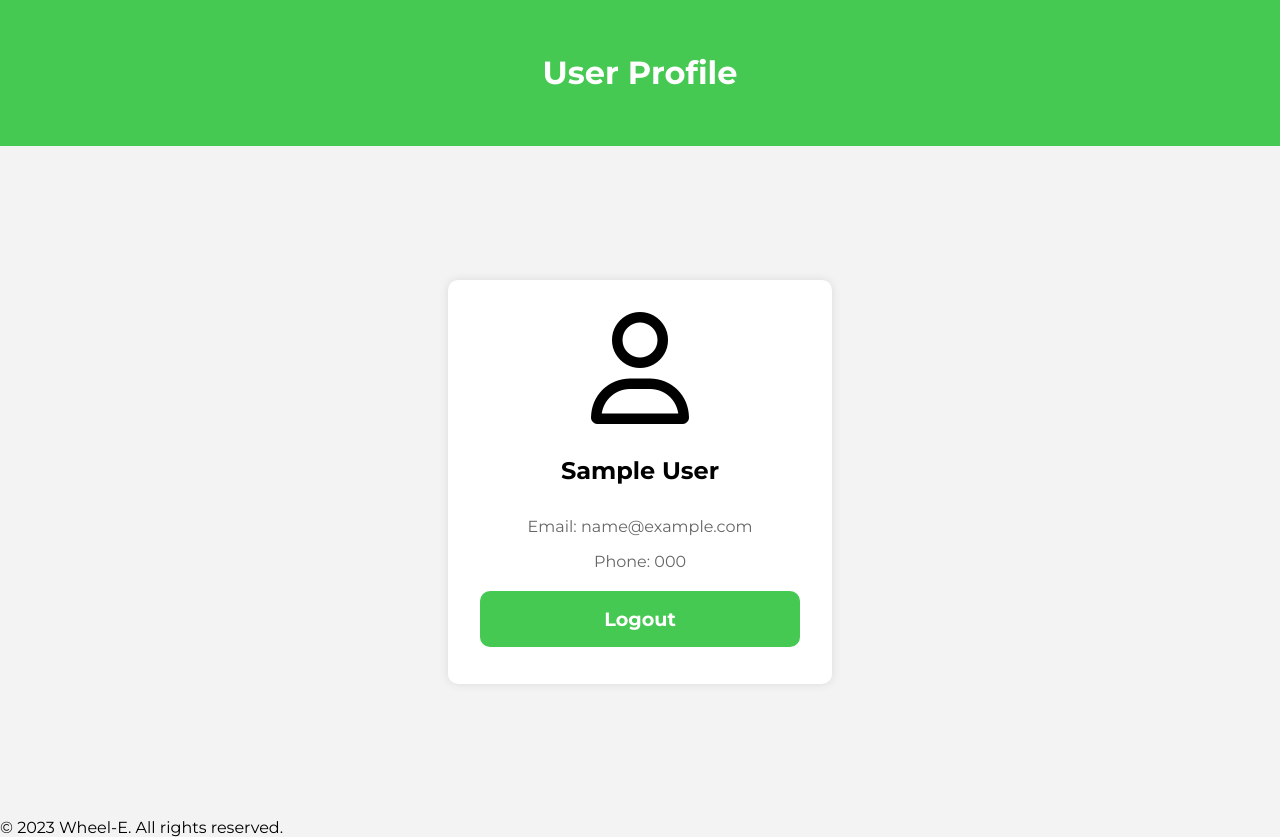
After one commit to PranavRao18/Wheel-E, a Django app: template wheele/main/templates/registration/user_profile.html in a window 1280 px wide. The commit adds this page. Run offline with Django 4.2, Linux system fonts and the light colour scheme; the template is opened without the code that fills it: most values are stand-ins (such as "Sample title", 1, 10 or a date in 2020).

Commit message:
user_profile and dashboard underscore firstname

```diff
--- a/wheele/main/templates/registration/dashboard.html
+++ b/wheele/main/templates/registration/dashboard.html
@@ -190,7 +190,7 @@
                 <div id="map" style="height: 100vh; width: 100vw;"></div>
             <div class="body">
                 <div class="card">
-                    <p>Hello, {{ user.firstname }}! Book a ride now:</p>
+                    <p>Hello, {{ user.first_name }}! Book a ride now:</p>
 
                         <div>
                             <label for="locationA">Location A:</label>
--- /dev/null
+++ b/wheele/main/templates/registration/user_profile.html
@@ -0,0 +1,114 @@
+{% load static %}
+<!DOCTYPE html>
+<html lang="en">
+<head>
+    <meta charset="UTF-8">
+    <meta name="viewport" content="width=device-width, initial-scale=1.0">
+    <title>User Profile</title>
+    <link href="https://fonts.googleapis.com/css2?family=Montserrat:wght@400;500;600;700&display=swap" rel="stylesheet">
+    <link rel="stylesheet" href="https://cdnjs.cloudflare.com/ajax/libs/font-awesome/6.4.2/css/all.min.css">
+    <style>
+        /* ... (previous CSS styles) ... */
+        :root {
+            --green: #45C952;
+        }
+
+        *::selection{
+            background-color: var(--green);
+            color: #fff;
+        }
+        body {
+            margin: 0;
+            padding: 0;
+            font-family: 'Montserrat', sans-serif;
+            background-color: #f3f3f3;
+        }
+
+        header {
+            background-color: #45C952;
+            color: #fff;
+            text-align: center;
+            padding: 2rem;
+        }
+
+        .user-profile-container {
+            display: flex;
+            justify-content: center;
+            align-items: center;
+            height: calc(100vh - 8rem);
+        }
+
+        .user-card {
+            background-color: #fff;
+            padding: 2rem;
+            border-radius: 10px;
+            box-shadow: 0px 0px 10px rgba(0, 0, 0, 0.1);
+            display: flex;
+            align-items: center;
+            justify-content: center;
+            flex-direction: column;
+            text-align: center;
+        }
+
+        .user-info h1 {
+            padding: 1rem;
+            font-size: 1.5rem;
+            margin-bottom: 1rem;
+        }
+
+        .user-info p {
+            font-size: 1rem;
+            color: #666;
+            margin-bottom: 1rem;
+        }
+
+
+        .btn {
+            background-color: var(--green);
+            font-family: 'Montserrat';
+            font-weight: bold;
+            color: white;
+            padding: 1rem;
+            border: none;
+            margin: 0.3rem 0;
+            border-radius: 10px;
+            cursor: pointer;
+            font-size: 1.2rem;
+            width: 20rem;
+        }
+
+        .btn:hover {
+            transform: scale(1.05);
+        }
+    </style>
+</head>
+<body>
+    <header>
+        <h1>User Profile</h1>
+    </header>
+
+    <div class="user-profile-container">
+        <div class="user-card">
+            <div class="user-avatar">
+                <i class="fa-regular fa-user fa-7x"></i>
+            </div>
+            <div class="user-info">
+                <h1>{{ profile.full_name }}</h1>
+                <p>Email: {{ profile.email }}</p>
+                <p>Phone: {{ profile.phone }}</p>
+                <button class="btn" onclick="logout()">Logout</button>
+            </div>
+        </div>
+    </div>
+
+    <footer>
+        &copy; 2023 Wheel-E. All rights reserved.
+    </footer>
+
+    <script>
+        function logout() {
+            window.location.href = "{% url 'logout' %}";
+        }
+    </script>
+</body>
+</html>
```
